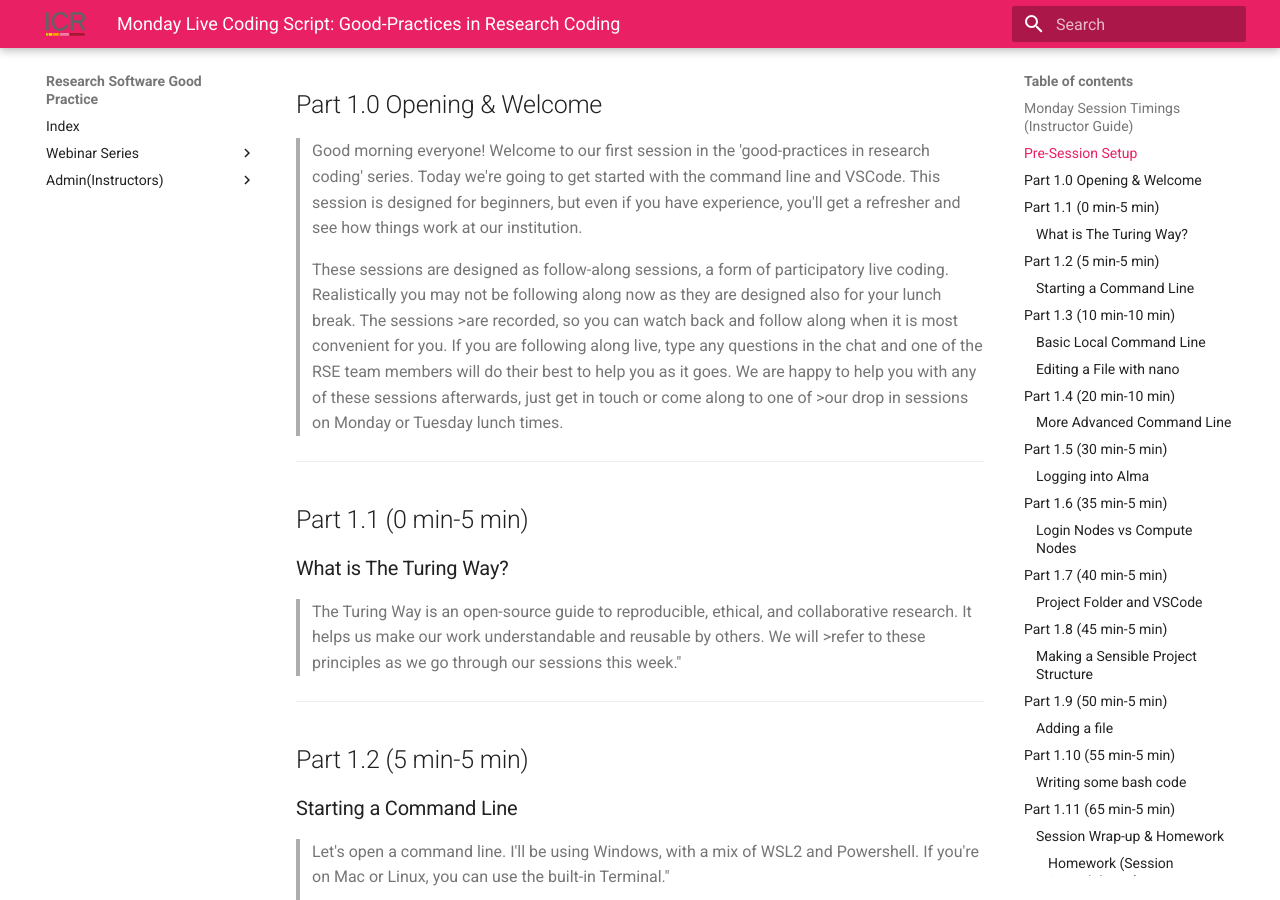
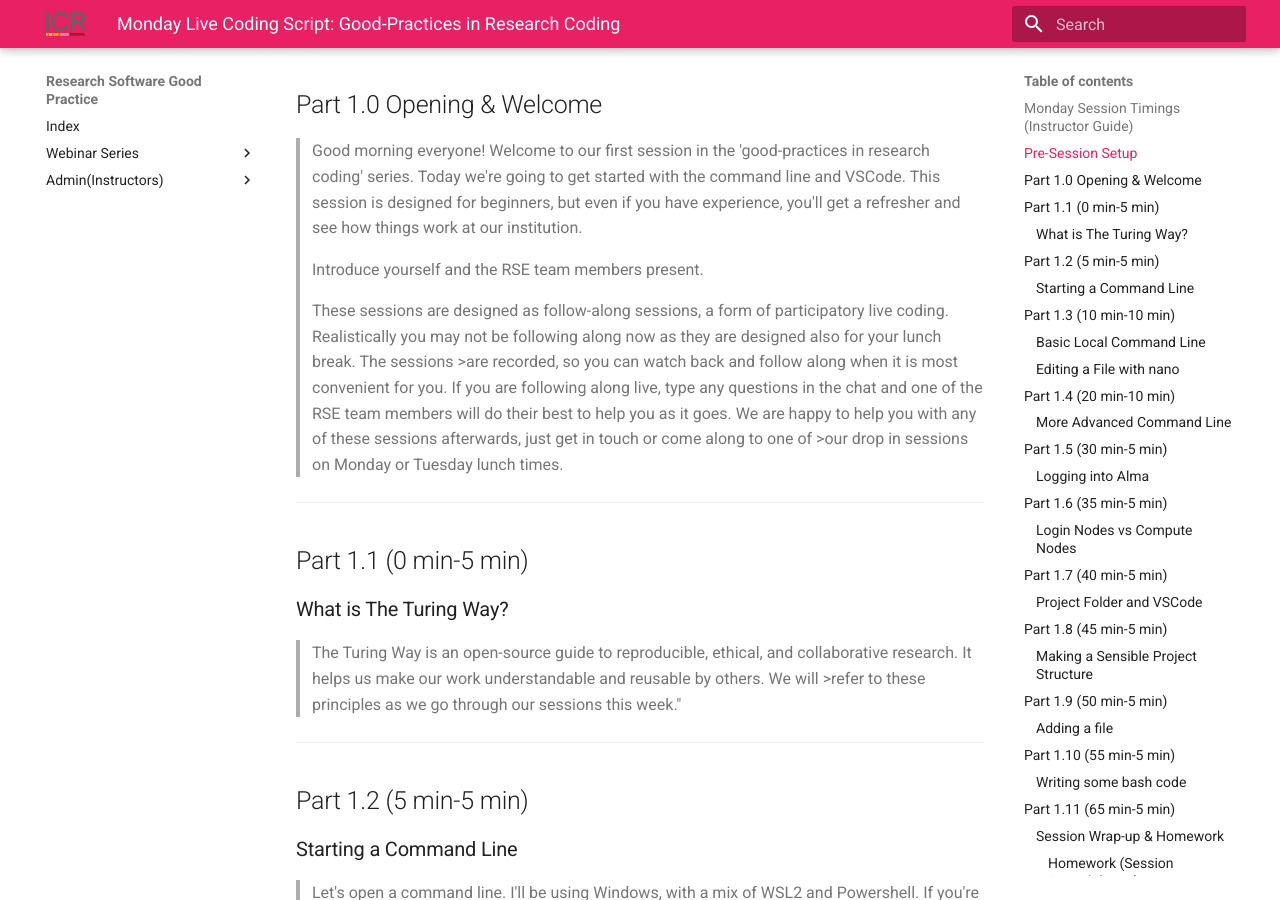
Before and after one commit to ICR-SC/good-practice, an MkDocs documentation site: the page built from docs/good/instructor/monday.md, in a window 1280 px wide and 900 px high, scrolled down 1163 px. Built offline with MkDocs 1.6.1 and Material for MkDocs 9.7.7, drawn with Linux system fonts in a browser that asks for light colours.

Commit message:
Don;t forget to intr me

```diff
--- a/docs/good/instructor/monday.md
+++ b/docs/good/instructor/monday.md
@@ -36,6 +36,8 @@ Have a clean desktop/folder structure visible.]**
 ## Part 1.0 Opening & Welcome
 
 >Good morning everyone! Welcome to our first session in the 'good-practices in research coding' series. Today we're going to get started with the command line and VSCode. This session is designed for beginners, but even if you have experience, you'll get a refresher and see how things work at our institution.
+
+>Introduce yourself and the RSE team members present.
 
 >These sessions are designed as follow-along sessions, a form of participatory live coding. Realistically you may not be following along now as they are designed also for your lunch break. The sessions >are recorded, so you can watch back and follow along when it is most convenient for you.  If you are following along live, type any questions in the chat and one of the RSE team members will do their best to help you as it goes.  We are happy to help you with any of these sessions afterwards, just get in touch or come along to one of >our drop in sessions on Monday or Tuesday lunch times.
 
```
